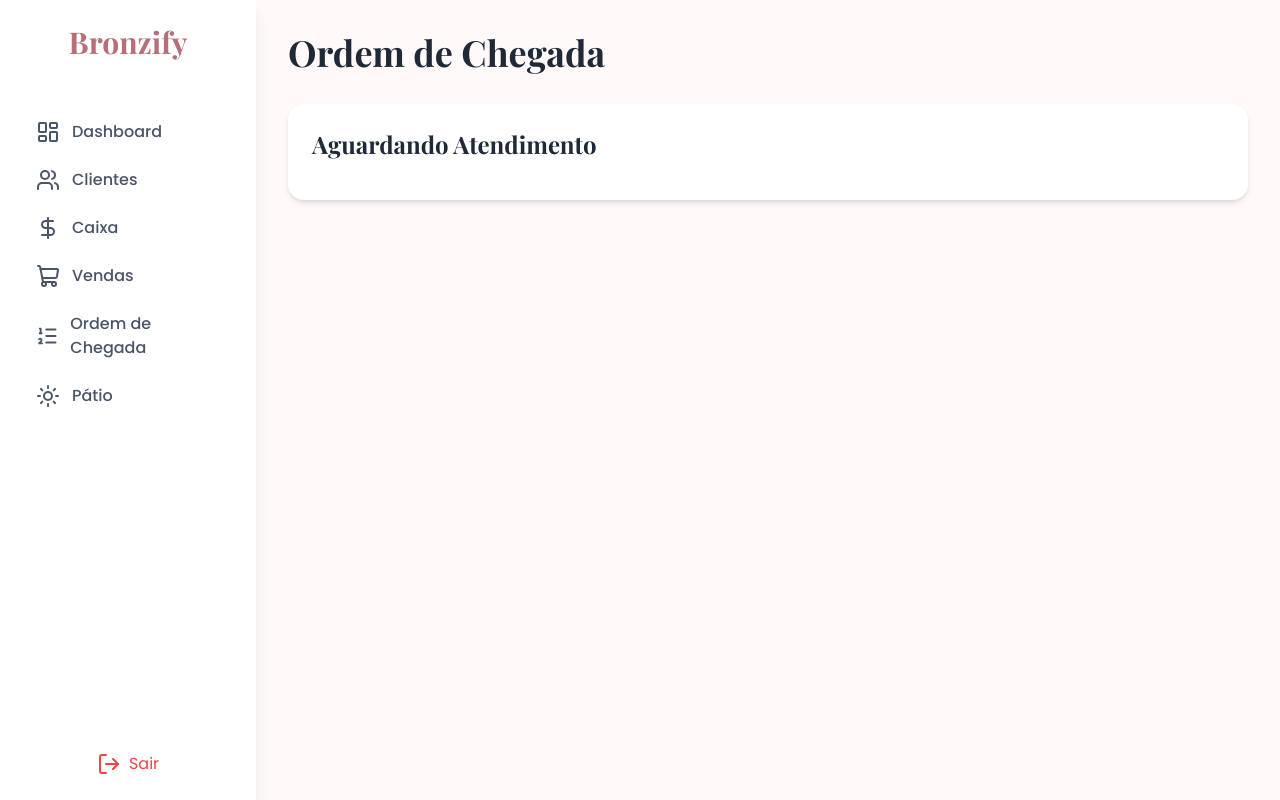
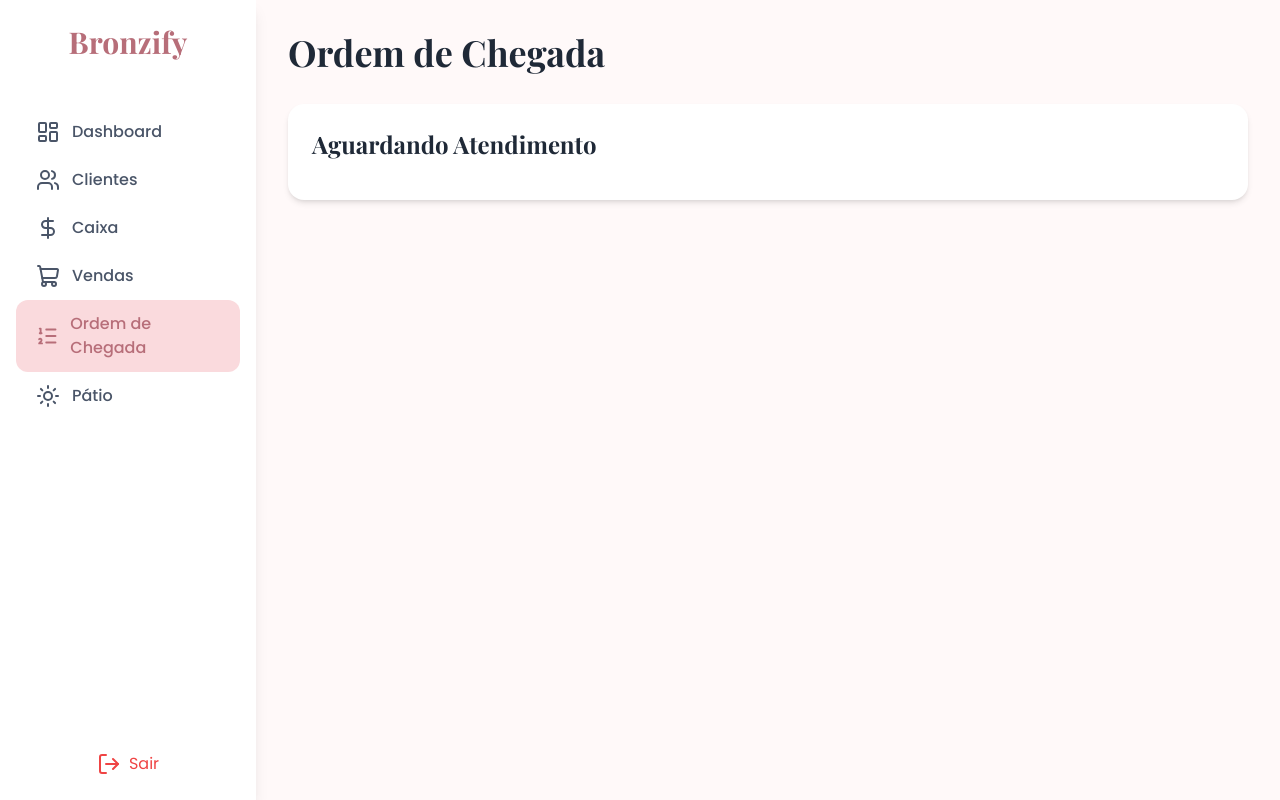
Before and after one commit to CosthaStudioSoftwares/Bronzify, a plain HTML site: page ordem-chegada.html in a window 1280 px wide. Drawn offline with nearby package versions, Linux system fonts and the light colour scheme; no server answers.

Commit message:
Update ordem-chegada.html

```diff
--- a/ordem-chegada.html
+++ b/ordem-chegada.html
@@ -54,7 +54,7 @@
             <a href="./clientes.html" class="sidebar-link"><i data-lucide="users"></i> Clientes</a>
             <a href="./caixa.html" class="sidebar-link"><i data-lucide="dollar-sign"></i> Caixa</a>
             <a href="./vendas.html" class="sidebar-link"><i data-lucide="shopping-cart"></i> Vendas</a>
-            <a href="./ordem-chegada.html" class="sidebar-link"><i data-lucide="list-ordered"></i> Ordem de Chegada</a>
+            <a href="./ordem-chegada.html" class="sidebar-link active"><i data-lucide="list-ordered"></i> Ordem de Chegada</a>
             <a href="./patio.html" class="sidebar-link"><i data-lucide="sun"></i> Pátio</a>
         </nav>
         <div class="absolute bottom-0 w-64 p-4">
```
